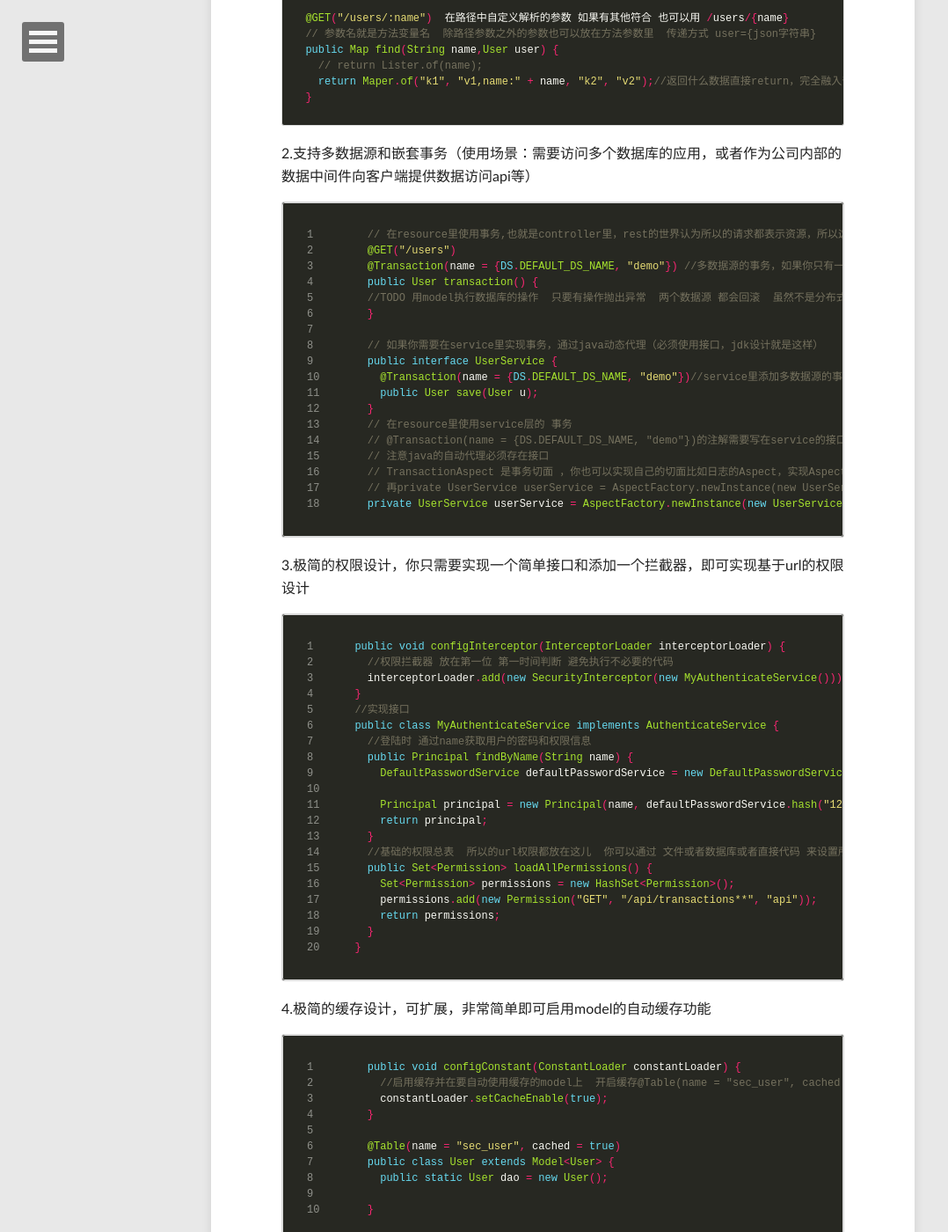
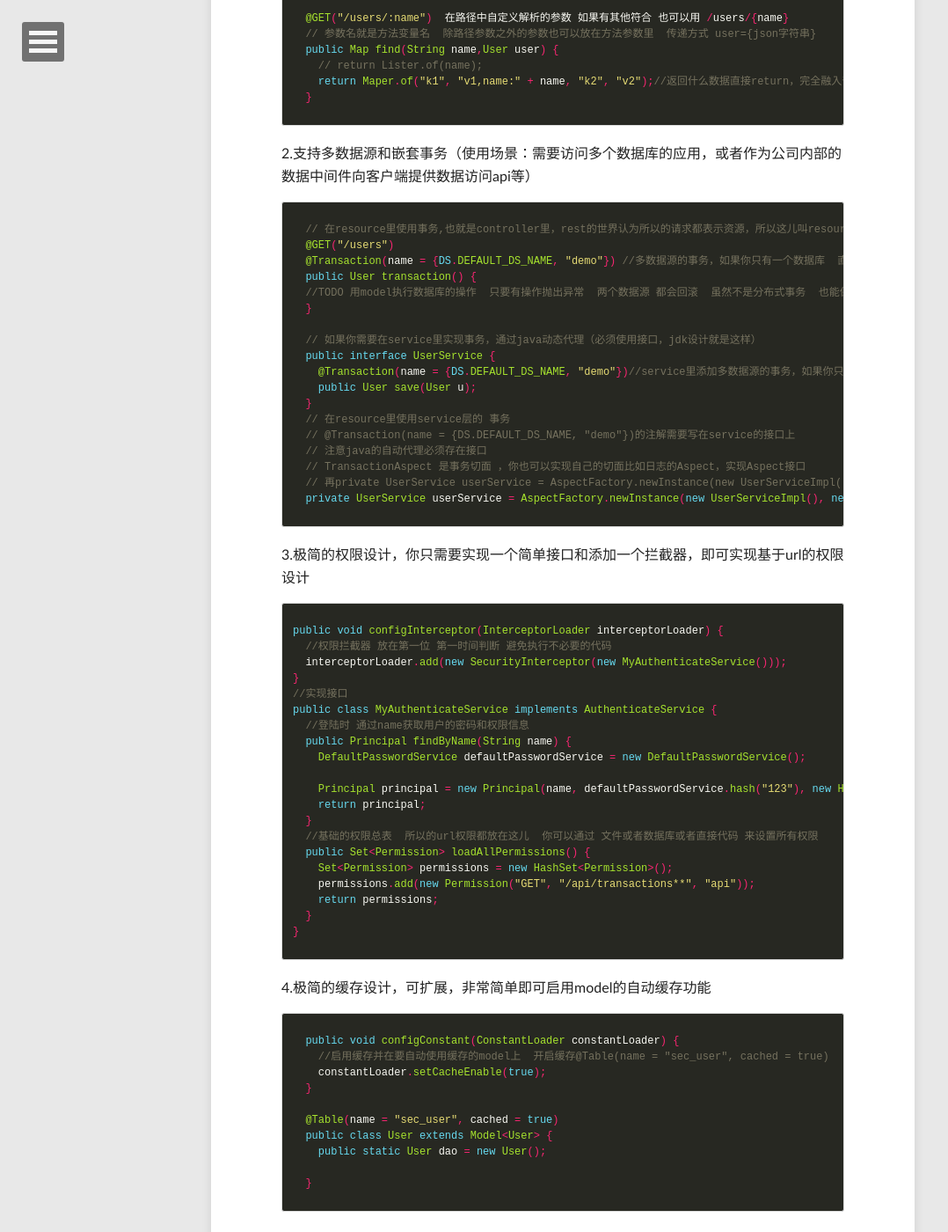
Before and after one commit to Dreampie/dreampie.github.io, a Jekyll site: the page built from _posts/2015-01-07-resty-intro.md, in a window 1280 px wide and 1400 px high, scrolled down 761 px. Shown: the whole window at 88% size, without its empty margins (0-1078 px from the left). Built offline with Jekyll 4.4.1, drawn with Linux system fonts in a browser that asks for light colours; comment, search, counter and statistics services are not loaded; some of the changed text lies outside the part shown.

Commit message:
resty intro

````diff
--- a/_posts/2015-01-07-resty-intro.md
+++ b/_posts/2015-01-07-resty-intro.md
@@ -29,7 +29,7 @@ restful的api设计，是作为restful的服务端最佳选择（使用场景：
 
 2.支持多数据源和嵌套事务（使用场景：需要访问多个数据库的应用，或者作为公司内部的数据中间件向客户端提供数据访问api等）
 
-```java
+{% highlight java %}
   // 在resource里使用事务,也就是controller里，rest的世界认为所以的请求都表示资源，所以这儿叫resource
   @GET("/users")
   @Transaction(name = {DS.DEFAULT_DS_NAME, "demo"}) //多数据源的事务，如果你只有一个数据库  直接@Transaction 不需要参数
@@ -48,11 +48,11 @@ restful的api设计，是作为restful的服务端最佳选择（使用场景：
   // TransactionAspect 是事务切面 ，你也可以实现自己的切面比如日志的Aspect，实现Aspect接口
   // 再private UserService userService = AspectFactory.newInstance(new UserServiceImpl(), new TransactionAspect(),new LogAspect());
   private UserService userService = AspectFactory.newInstance(new UserServiceImpl(), new TransactionAspect());
-```
+{% endhighlight %}
 
 3.极简的权限设计，你只需要实现一个简单接口和添加一个拦截器，即可实现基于url的权限设计
 
-```java
+{% highlight java %}
 public void configInterceptor(InterceptorLoader interceptorLoader) {
   //权限拦截器 放在第一位 第一时间判断 避免执行不必要的代码
   interceptorLoader.add(new SecurityInterceptor(new MyAuthenticateService()));
@@ -73,11 +73,11 @@ public class MyAuthenticateService implements AuthenticateService {
     return permissions;
   }
 }
-```
+{% endhighlight %}
 
 4.极简的缓存设计，可扩展，非常简单即可启用model的自动缓存功能
 
-```java
+{% highlight java %}
   public void configConstant(ConstantLoader constantLoader) {
     //启用缓存并在要自动使用缓存的model上  开启缓存@Table(name = "sec_user", cached = true)
     constantLoader.setCacheEnable(true);
@@ -88,35 +88,35 @@ public class MyAuthenticateService implements AuthenticateService {
     public static User dao = new User();
 
   }
-```
+{% endhighlight %}
 
 5.下载文件，只需要直接return file
 
-```java
+{% highlight java %}
  @GET("/files")
   public File file() {
     return new File(path);
   }
-```
+{% endhighlight %}
 
 6.上传文件，通过getFiles，getFile把文件写到服务器
 
-```java
+{% highlight java %}
  @POST("/files")
   public UploadedFile file() {
     //Hashtable<String, UploadedFile> uploadedFiles=getFiles();
     return getFile(name);
   }
-```
+{% endhighlight %}
 
 7.当然也是支持传统的web开发，你可以自己实现数据解析，在config里添加自定义的解析模板
 
-```java
+{% highlight java %}
   public void configConstant(ConstantLoader constantLoader) {
     // 通过后缀来返回不同的数据类型  你可以自定义自己的  render  如：FreemarkerRender
     // constantLoader.addRender("json", new JsonRender());//默认已添加json和text的支持，只需要把自定义的Render add即可
   }
-```
+{% endhighlight %}
 
 
 运行example示例：
````
